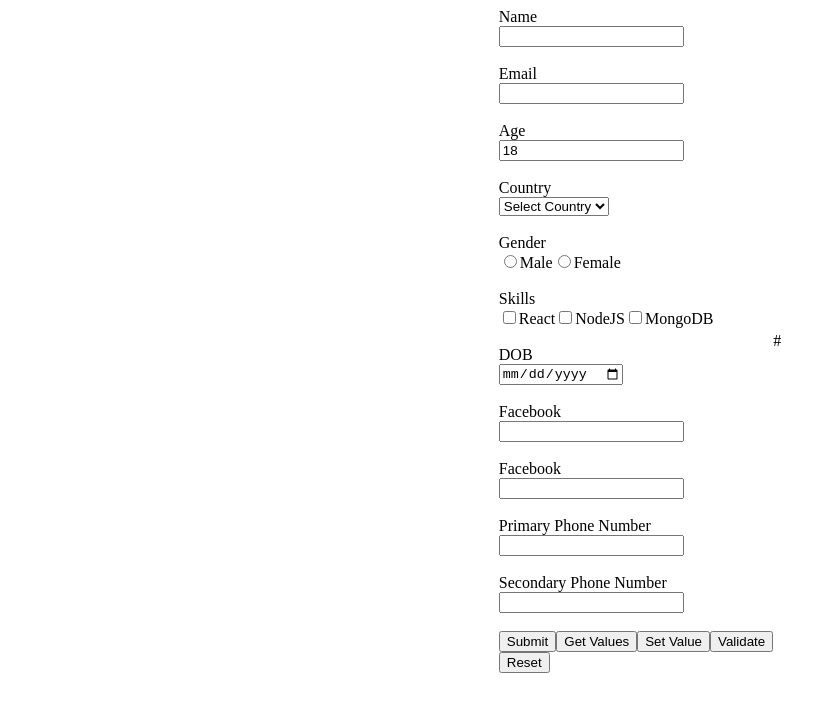
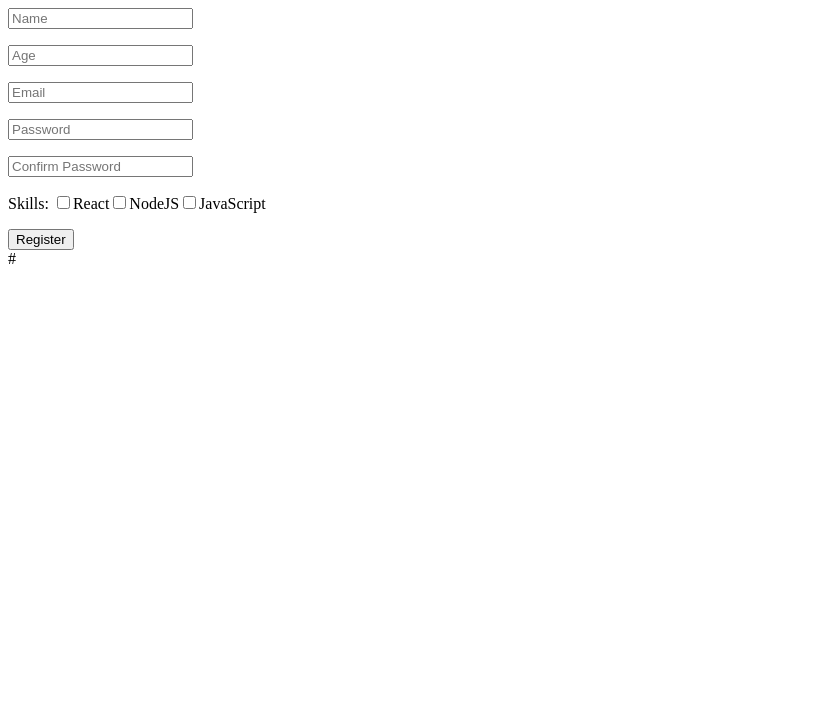
Before and after one commit to sharmayush11/react_learning, a React (Vite) app: page / in a window 1280 px wide. Shown: the top 712 px of the page, without its empty margins (0-836 px from the left). Built offline with nearby package versions, Linux system fonts and the light colour scheme.

Commit message:
yup for form hook

```diff
--- a/package.json
+++ b/package.json
@@ -11,10 +11,12 @@
   },
   "dependencies": {
     "@hookform/devtools": "^4.2.0",
+    "@hookform/resolvers": "^5.9.1",
     "react": "^19.2.6",
     "react-dom": "^19.2.6",
-    "react-hook-form": "^7.86.0",
-    "react-router-dom": "^7.18.1"
+    "react-hook-form": "^7.87.0",
+    "react-router-dom": "^7.18.1",
+    "yup": "^1.7.1"
   },
   "devDependencies": {
     "@eslint/js": "^10.0.1",
--- a/src/App.jsx
+++ b/src/App.jsx
@@ -1,9 +1,11 @@
-import Form from './Form'
-import './App.css'
+import Form from "./Form"
 
 function App() {
+
   return (
-    <Form/>
+    <>
+      <Form />
+    </>
   )
 }
 
--- a/src/Form.jsx
+++ b/src/Form.jsx
@@ -1,210 +1,45 @@
-import { useForm } from "react-hook-form"
-import { DevTool } from '@hookform/devtools';
-import { useEffect } from "react";
+import { useForm } from 'react-hook-form'
+import { yupResolver } from '@hookform/resolvers/yup';
+import {registerSchema } from "./schema"
 
 function Form() {
-   const { register, handleSubmit, control,
-      formState, watch, getValues, setValue, reset, trigger  } = useForm({
-      defaultValues:{
-         name: "",
-         email: "",
-         age: 18,
-         social: {
-            facebook:"",
-            twitter: ""
-         },
-         phonenumber: ["",""],
-         dob: new Date()
-      },
-      // mode: "all"
+   const {
+      register,
+      handleSubmit,
+      formState: { errors }
+   } = useForm({
+      resolver: yupResolver(registerSchema)
    });
-   // const { register, handleSubmit, control, formState  } = useForm({
-   //    defaultValues: async () => {
-   //       const response = await fetch("https://jsonplaceholder.typicode.com/users/1");
-   //       const data = await response.json();
-   //       return {
-   //          name: data.name,
-   //          email: data.email,
-   //          age: 18
-   //       }
-   //    }
-   // });
-   const { errors, dirtyFields,
-      touchedFields, isDirty, isValid,
-      isSubmitting, isSubmitted, isSubmitSuccessful, submitCount } = formState;
 
-   // console.log(formState)
-   // console.log({dirtyFields, touchedFields, isDirty})
-   console.log({isSubmitting, isSubmitted, isSubmitSuccessful, submitCount})
-
-   const onSubmit = (data) => {
+   const onSubmit = data => {
       console.log(data)
    }
 
-   // const watchForm = watch()
+  return (
+    <form onSubmit={handleSubmit(onSubmit)}>
+      <input type="text" {...register("name")} placeholder='Name' />
+      <p className='error'>{errors.name?.message}</p>
 
-   // useEffect(() => {
-   //    console.log(watchForm)
-   // },[watchForm])
+      <input type="number" {...register("age")} placeholder='Age' />
+      <p className='error'>{errors.age?.message}</p>
 
-   const getFormValue = () =>{
-      const values = getValues(["name","email"])
-      console.log(values)
-   }
+      <input type="email" {...register("email")} placeholder='Email' />
+      <p className='error'>{errors.email?.message}</p>
 
-   const setFormValue = () =>{
-      setValue("name", "Testing", {
-         shouldValidate:true,
-         shouldTouch:true,
-         shouldDirty:true
-      })
-   }
+      <input type="password" {...register("password")} placeholder='Password' />
+      <p className='error'>{errors.password?.message}</p>
 
-   const onError = (errors) => {
-      console.log("Errors :", errors)
-   }
+      <input type="password" {...register("confirmPassword")} placeholder='Confirm Password' />
+      <p className='error'>{errors.confirmPassword?.message}</p>
 
-   useEffect(() => {
-      if(isSubmitSuccessful){
-         reset()
-      }
-   },[isSubmitSuccessful])
+      <label>Skills: </label>
+      <input type="checkbox" value="React" {...register("skills")} />React
+      <input type="checkbox" value="nodejs" {...register("skills")} />NodeJS
+      <input type="checkbox" value="javascript" {...register("skills")} />JavaScript
+      <p className='error'>{errors.skills?.message}</p>
 
-  return (
-    <div>
-      {/* <p>{JSON.stringify(watchForm)}</p> */}
-      <form onSubmit={handleSubmit(onSubmit, onError)}>
-         <label htmlFor="name">Name</label><br />
-         <input type="text" id="name"
-            {...register("name", {
-               required: 'Name is required.'
-            })}
-         />
-         {errors.name && <p className="error">{errors.name?.message}</p>}
-         <br /><br />
-         <label htmlFor="email">Email</label><br />
-         <input type="email" id="email"
-         {...register("email" , {
-               // disabled: watch("name") === "",
-               required: 'Email is required.',
-               pattern: {
-                  value: /^[^@ ]+@[^@ ]+\.[^@ .]{2,}$/,
-                  message: 'Invalid email address'
-               },
-               validate: {
-                  notAdminEmail: (value) => {
-                     return (
-                        value !== "admin@example.com" || "Enter a different email address"
-                     )
-                  },
-                  notBlacklistedEmail: (value) => {
-                     return (
-                       !value.endsWith("@blacklisted.com") || "This domain is not allowed."
-                     )
-                  },
-                  availableEmail: async (value) => {
-                     const response = await fetch(`https://jsonplaceholder.typicode.com/users?email=${value}`)
-                     const data = await response.json()
-                     return data.length === 0 || "Email already exists.";
-                  }
-               }
-            })} />
-            {errors.email && <p className="error">{errors.email?.message}</p>}
-         <br /><br />
-         <label htmlFor="age">Age</label><br />
-         <input type="number" id="age"
-         {...register("age" ,
-            {
-               valueAsNumber: true,
-               required: 'Age is required.',
-               min:{
-                  value:18,
-                  message: 'Age must be at least 18'
-               },
-               max:{
-                  value:25,
-                  message: 'Age must be at most 25'
-               }
-            })} />
-            {errors.age && <p className="error">{errors.age?.message}</p>}
-
-         <br /><br />
-         <label htmlFor="country">Country</label> <br />
-         <select id="country" {...register("country")}>
-            <option value="">Select Country</option>
-            <option value="india">India</option>
-            <option value="pakistan">Pakistan</option>
-            <option value="bangladesh">Bangladesh</option>
-         </select>
-         <br /><br />
-
-         <label htmlFor="gender">Gender</label> <br />
-         <label htmlFor="gender">
-            <input type="radio" value="male" {...register("gender", {required:true})} />
-            Male
-         </label>
-         <label htmlFor="gender">
-            <input type="radio" value="female" {...register("gender")} />
-            Female
-         </label>
-         {errors.gender && <p className="error">Gender is required.</p>}
-         <br /><br />
-
-         <label htmlFor="skills">Skills</label> <br />
-         <label htmlFor="skills">
-            <input type="checkbox" value="react" {...register("skills")} />
-            React
-         </label>
-         <label htmlFor="skills">
-            <input type="checkbox" value="node" {...register("skills")} />
-            NodeJS
-         </label>
-         <label htmlFor="skills">
-            <input type="checkbox" value="mongodb" {...register("skills")} />
-            MongoDB
-         </label>
-         <br /><br />
-
-         <label htmlFor="dob">DOB</label><br />
-         <input type="date" id="dob"
-         {...register("dob", {
-            valueAsDate: true
-         })} />
-         <br /><br />
-
-         <label htmlFor="facebook">Facebook</label><br />
-         <input type="text" id="facebook"
-         {...register("social.facebook")} />
-          <br /><br />
-
-         <label htmlFor="twitter">Facebook</label><br />
-         <input type="text" id="twitter"
-         {...register("social.twitter")} />
-         <br /><br />
-
-         <label htmlFor="primary-phonenumber">Primary Phone Number</label><br />
-         <input type="text" id="primary-phonenumber"
-         {...register("phonenumber.0")} />
-         <br /><br />
-
-         <label htmlFor="secondary-phonenumber">Secondary Phone Number</label><br />
-         <input type="text" id="secondary-phonenumber"
-         {...register("phonenumber.1")} />
-         <br /><br />
-
-         {/* <button type="submit" disabled={!isValid}>Submit</button> */}
-         <button type="submit">Submit</button>
-         <button type="button" onClick={getFormValue}>Get Values</button>
-         <button type="button" onClick={setFormValue}>Set Value</button>
-         <button type="button" onClick={() => trigger("name")}>Validate</button>
-         <br />
-         <button type="button" onClick={() => reset({
-            name: "Yahubaba",
-            email: "yahubaba@gmail.com"
-         })}>Reset</button>
-      </form>
-      <DevTool control={control} placement="top-left" />
-    </div>
+      <button type='submit'>Register</button>
+    </form>
   )
 }
 
--- /dev/null
+++ b/src/schema.js
@@ -0,0 +1,41 @@
+import * as yup from "yup";
+
+export const registerSchema = yup.object({
+  name: yup
+    .string()
+    .required("Name is required.")
+    .test("no-admin", "Admin not allowed", (value) => value !== "admin")
+    .trim()
+    .lowercase(),
+  email: yup.string().when("age", {
+    is: (age) => age >= 25,
+    then: (schema) =>
+      schema
+        .email("Invalid Email")
+        .required("Email is required if age is 25 or above"),
+    otherwise: (schema) => schema.notRequired(),
+  }),
+  // .test(
+  //    "check-email",
+  //    "Email already exists",
+  //    async value => {
+  //       const res = await fetch(`https://jsonplaceholder.typicode.com/users?email=${value}`)
+  //       const data = await res.json();
+  //       return data.length === 0
+  //    }
+  //)
+  password: yup.string().min(6, "Password must be 6 characters").required(),
+  confirmPassword: yup
+    .string()
+    .oneOf([yup.ref("password")], "Password must match")
+    .required(),
+  age: yup
+    .number()
+    .min(18, "Age must be at least 18")
+    .required("Age is required"),
+  skills: yup
+    .array()
+    .of(yup.string())
+    .min(2, "Select at least 2 Skills")
+    .max(3, "You can select at most 3 skills"),
+});
```
Also changed, not shown: 1 other file (tests, documents, lock files or other folders).
